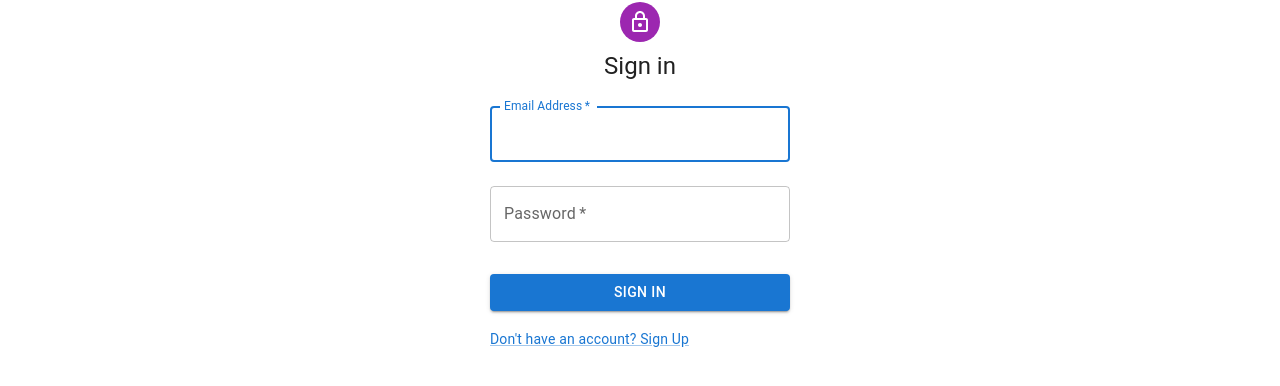
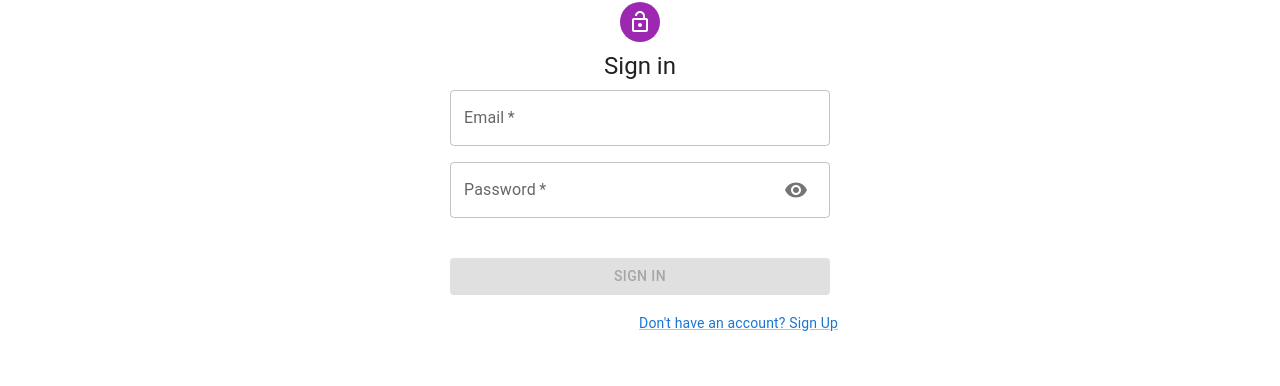
Before and after one commit to alanff97/TMDB_v2_front, a React (Vite) app: page /login in a window 1280 px wide. Shown: the part 134-520 px from the top of the page. Built offline with nearby package versions, Linux system fonts and the light colour scheme; no server answers.

Commit message:
user states and componentes working

```diff
--- a/src/components/Login.jsx
+++ b/src/components/Login.jsx
@@ -1,22 +1,62 @@
+import { useState } from 'react';
+import { useNavigate } from 'react-router-dom';
+import { useDispatch } from 'react-redux';
+import { setUser } from '../state/user';
+import axios from 'axios';
+
 import Avatar from '@mui/material/Avatar';
 import Button from '@mui/material/Button';
 import CssBaseline from '@mui/material/CssBaseline';
-import TextField from '@mui/material/TextField';
 import Link from '@mui/material/Link';
 import Grid from '@mui/material/Grid';
 import Box from '@mui/material/Box';
-import LockOutlinedIcon from '@mui/icons-material/LockOutlined';
 import Typography from '@mui/material/Typography';
 import Container from '@mui/material/Container';
 
+import LockOpenIcon from '@mui/icons-material/LockOpen';
+
+import Input from '../commons/Input';
+import { customMessage } from '../utils/customMessage';
+
 export default function Login() {
-  const handleSubmit = (event) => {
-    event.preventDefault();
-    const data = new FormData(event.currentTarget);
-    console.log({
-      email: data.get('email'),
-      password: data.get('password'),
+  const initialFormState = {
+    email: '',
+    password: '******',
+  };
+  const navigate = useNavigate();
+  const dispatch = useDispatch();
+  const [formData, setFormData] = useState(initialFormState);
+  const [showPassword, setShowPassword] = useState(false);
+  const handleShowPassword = () => setShowPassword((prev) => !prev);
+  const handleChange = (e) => {
+    setFormData({ ...formData, [e.target.name]: e.target.value });
+  };
+  const handleEmail = (email) => {
+    // eslint-disable-next-line
+    if (/^\w+([\.-]?\w+)*@\w+([\.-]?\w+)*(\.\w{2,3})+$/.test(email)) {
+      return true;
+    }
+    return false;
+  };
+  const handleSubmit = async (e) => {
+    e.preventDefault();
+    const validEmail = handleEmail(formData.email);
+    let cookie;
+
+    if (validEmail) {
+      try {
+        cookie = await axios.post('api/user/login', formData, {
+          withCredentials: true,
         });
+        dispatch(setUser(cookie.data));
+        customMessage('success', 'Session Started!');
+        navigate('/');
+      } catch (error) {
+        return customMessage('error', 'Invalid credentials, please try again');
+      }
+    } else {
+      customMessage('error', 'The email is not valid');
+    }
   };
 
   return (
@@ -31,7 +71,7 @@ export default function Login() {
         }}
       >
         <Avatar sx={{ m: 1, bgcolor: 'secondary.main' }}>
-          <LockOutlinedIcon />
+          <LockOpenIcon />
         </Avatar>
         <Typography component="h1" variant="h5">
           Sign in
@@ -40,38 +80,48 @@ export default function Login() {
           component="form"
           onSubmit={handleSubmit}
           noValidate
-          sx={{ mt: 1, flexDirection: 'column', width: '300px' }}
+          sx={{ mt: 1, flexDirection: 'column', width: '100%' }}
         >
-          <TextField
-            margin="normal"
-            required
-            fullWidth
-            id="email"
-            label="Email Address"
+          <Grid
+            container
+            spacing={2}
+            sx={{ flexDirection: 'column', width: '100%' }}
+          >
+            <Grid item xs={12} sm={12}>
+              <Input
                 name="email"
-            autoComplete="email"
-            autoFocus
+                label="Email"
+                handleChange={handleChange}
+                type="email"
               />
-          <TextField
-            margin="normal"
-            required
-            fullWidth
+            </Grid>
+            <Grid item xs={12} sm={12}>
+              <Input
                 name="password"
                 label="Password"
-            type="password"
-            id="password"
-            autoComplete="current-password"
+                handleChange={handleChange}
+                type={showPassword ? 'text' : 'password'}
+                handleShowPassword={handleShowPassword}
+                error={formData.password.length < 6}
+                helperText={
+                  formData.password.length < 6 &&
+                  'The password must be at least 6 characters'
+                }
               />
-
+            </Grid>
+            <Grid item xs={12} sm={12}>
               <Button
+                fullWidth
                 type="submit"
-            fullWidth
                 variant="contained"
+                disabled={formData.email === '' || formData.password.length < 6}
                 sx={{ mt: 3, mb: 2 }}
               >
                 Sign In
               </Button>
-          <Grid container>
+            </Grid>
+          </Grid>
+          <Grid container justifyContent="flex-end">
             <Grid item>
               <Link href="/register" variant="body2">
                 {"Don't have an account? Sign Up"}
--- a/src/components/Register.jsx
+++ b/src/components/Register.jsx
@@ -1,27 +1,65 @@
-import Avatar from '@mui/material/Avatar';
-import Button from '@mui/material/Button';
-import CssBaseline from '@mui/material/CssBaseline';
-import TextField from '@mui/material/TextField';
-import Grid from '@mui/material/Grid';
-import Box from '@mui/material/Box';
+import { useState } from 'react';
+import { Link, useNavigate } from 'react-router-dom';
+import axios from 'axios';
+import {
+  Avatar,
+  Button,
+  CssBaseline,
+  Grid,
+  Box,
+  Typography,
+  Container,
+} from '@mui/material';
 import LockOutlinedIcon from '@mui/icons-material/LockOutlined';
-import Typography from '@mui/material/Typography';
-import Container from '@mui/material/Container';
-import { Link } from 'react-router-dom';
 
-import axios from 'axios';
+import Input from '../commons/Input';
+import { customMessage } from '../utils/customMessage';
 
 export default function Register() {
+  const initialFormState = {
+    email: 'email@example.com',
+    password: '******',
+    name: 'name',
+    lastname: 'lastName',
+  };
+  const navigate = useNavigate();
+  const [showPassword, setShowPassword] = useState(false);
+  const [formData, setFormData] = useState(initialFormState);
+  const conditionalSubmit =
+    formData.email !== '' &&
+    formData.name !== '' &&
+    formData.password.length > 6 &&
+    formData.lastname !== '';
+
+  const handleEmail = (email) => {
+    // eslint-disable-next-line
+    if (/^\w+([\.-]?\w+)*@\w+([\.-]?\w+)*(\.\w{2,3})+$/.test(email)) {
+      return true;
+    }
+    return false;
+  };
+  const handleChange = (e) => {
+    setFormData({ ...formData, [e.target.name]: e.target.value });
+  };
+
+  const handleShowPassword = () => setShowPassword((prev) => !prev);
+
   const handleSubmit = async (event) => {
     event.preventDefault();
-    const data = Object.fromEntries(new window.FormData(event.currentTarget));
-    console.log('data normal', data);
+    const validEmail = handleEmail(formData.email);
+    let response;
 
-    try {
-      const dataRegister = await axios.post('/api/user/register', {
-        ...data,
-      });
-    } catch (error) {}
+    if (validEmail) {
+      try {
+        response = await axios.post('/api/user/register', formData);
+        customMessage('success', response.data);
+        navigate('/login');
+      } catch (error) {
+        return customMessage('error', 'The email is already registered');
+      }
+    } else {
+      return customMessage('error', 'The email is not valid');
+    }
   };
 
   return (
@@ -49,45 +87,51 @@ export default function Register() {
         >
           <Grid container spacing={2}>
             <Grid item xs={12} sm={6}>
-              <TextField
-                autoComplete="given-name"
+              <Input
+                required
                 name="name"
-                required
-                fullWidth
-                id="name"
                 label="First Name"
-                autoFocus
+                handleChange={handleChange}
+                type="text"
+                error={formData.name === ''}
+                helperText={formData.name === '' && 'Required'}
               />
             </Grid>
             <Grid item xs={12} sm={6}>
-              <TextField
+              <Input
+                name="lastname"
+                label="Last Name"
+                handleChange={handleChange}
+                type="text"
                 required
-                fullWidth
-                id="lastname"
-                label="Last Name"
-                name="lastname"
-                autoComplete="family-name"
+                error={formData.lastname === ''}
+                helperText={formData.lastname === '' && 'Required'}
               />
             </Grid>
             <Grid item xs={12}>
-              <TextField
+              <Input
                 required
-                fullWidth
-                id="email"
-                label="Email Address"
                 name="email"
-                autoComplete="email"
+                label="Email Adress"
+                handleChange={handleChange}
+                type="email"
+                error={formData.email === ''}
+                helperText={formData.email === '' && 'Required'}
               />
             </Grid>
             <Grid item xs={12}>
-              <TextField
-                required
-                fullWidth
+              <Input
                 name="password"
                 label="Password"
-                type="password"
                 id="password"
-                autoComplete="new-password"
+                type={showPassword ? 'text' : 'password'}
+                handleChange={handleChange}
+                handleShowPassword={handleShowPassword}
+                error={formData.password.length < 6}
+                helperText={
+                  formData.password.length < 6 &&
+                  'The password must be at least 6 characters'
+                }
               />
             </Grid>
           </Grid>
@@ -96,14 +140,13 @@ export default function Register() {
             fullWidth
             variant="contained"
             sx={{ mt: 3, mb: 2 }}
+            disabled={!conditionalSubmit}
           >
             Sign Up
           </Button>
           <Grid container justifyContent="flex-end">
             <Grid item>
-              <Link to="/login" style={{ textDecoration: 'none' }}>
-                Already have an account? Sign in
-              </Link>
+              <Link to="/login">{'Already have an account? Sign in'}</Link>
             </Grid>
           </Grid>
         </Box>
```
Lines whose indentation alone changed are shown as unchanged.
